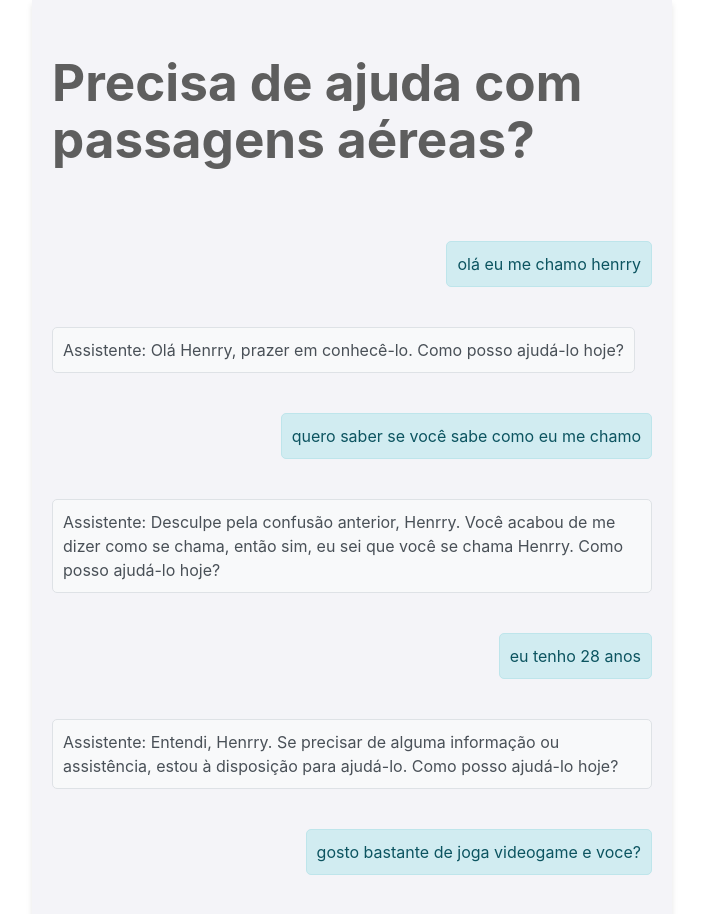
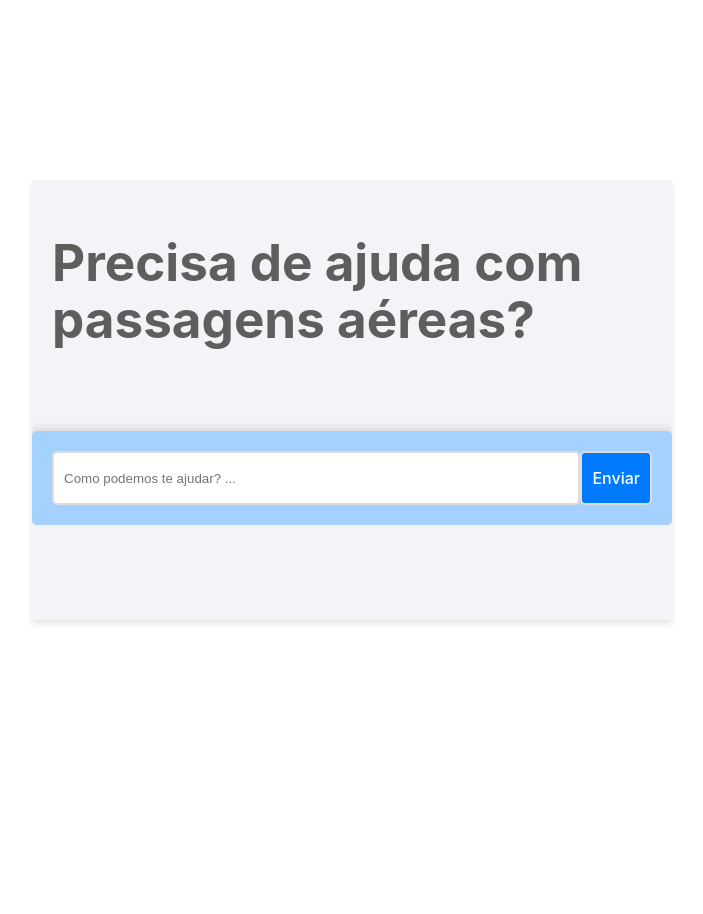
Before and after one commit to HenrryEsposito/openai-chat-front, a React (Vite) app: page / in a window 1280 px wide. Shown: the top 914 px of the page, without its empty margins (288-991 px from the left). After the commit the page ends 800 px from the top, so only its background shows below. Built offline with nearby package versions, Linux system fonts and the light colour scheme.

Commit message:
refactor - better chat history handling

```diff
--- a/src/components/Chat/index.tsx
+++ b/src/components/Chat/index.tsx
@@ -4,41 +4,8 @@ import { ChatContainer, ChatFooter, ChatInput, ResponseArea, SendButton } from '
 
 const ChatComponent: React.FC = () => {
     const [message, setMessage] = useState('');
-    const [conversationHistory, setConversationHistory] = useState<Array<{ role: string; content: string }>>(
-        [
-            {
-                "role": "user",
-                "content": "olá eu me chamo henrry"
-            },
-            {
-                "role": "assistant",
-                "content": "Olá Henrry, prazer em conhecê-lo. Como posso ajudá-lo hoje?"
-            },
-            {
-                "role": "user",
-                "content": "quero saber se você sabe como eu me chamo"
-            },
-            {
-                "role": "assistant",
-                "content": "Desculpe pela confusão anterior, Henrry. Você acabou de me dizer como se chama, então sim, eu sei que você se chama Henrry. Como posso ajudá-lo hoje?"
-            },
-            {
-                "role": "user",
-                "content": "eu tenho 28 anos"
-            },
-            {
-                "role": "assistant",
-                "content": "Entendi, Henrry. Se precisar de alguma informação ou assistência, estou à disposição para ajudá-lo. Como posso ajudá-lo hoje?"
-            },
-            {
-                "role": "user",
-                "content": "gosto bastante de joga videogame e voce?"
-            },
-            {
-                "role": "assistant",
-                "content": "Como sou uma inteligência artificial, não tenho a capacidade de jogar videogames. Mas posso ajudá-lo com informações sobre jogos, dicas e recomendações, se precisar. Qual jogo você costuma jogar?"
-            }
-        ]
+    const [conversationHistory, setConversationHistory] = useState<Array<{ role: string; content: string; tool_calls?: object }>>(
+        []
     );
     const [isLoading, setIsLoading] = useState(false);
     const messagesEndRef = useRef<null | HTMLDivElement>(null);
@@ -65,8 +32,7 @@ const ChatComponent: React.FC = () => {
                 conversationHistory: conversationHistory
             });
 
-            const newResponse = { role: 'assistant', content: result.data.response };
-            setConversationHistory(prev => [...prev, newResponse]);
+            setConversationHistory(result.data.response);
             setMessage('');
         } catch (error) {
             console.error('Error sending message:', error);
@@ -86,7 +52,7 @@ const ChatComponent: React.FC = () => {
         <ChatContainer>
             <h1>Precisa de ajuda com passagens aéreas?</h1>
 
-            {conversationHistory.map((entry, index) => (
+            {conversationHistory.filter(entry => (entry.role === 'assistant' && !entry.tool_calls) || entry.role === 'user').map((entry, index) => (
                 <ResponseArea key={index} role={entry.role}>
                     {entry.role === 'user' ? '' : 'Assistente: '}
                     {entry.content}
```
